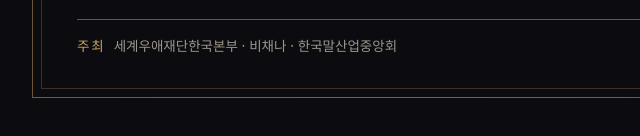
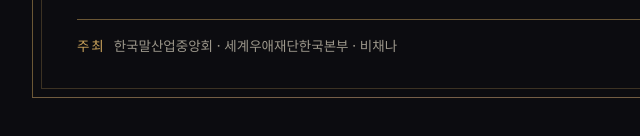
Before and after one commit to wizmanaid-Han/wooae-night-2026, a plain HTML site: page org/index.html in a window 1280 px wide. Shown: the part 1979-2115 px from the top of the page, 248-888 px from the left. Drawn offline with nearby package versions, Linux system fonts and the light colour scheme.

Commit message:
주최 표기 순서: 한국말산업중앙회 먼저

```diff
--- a/org/index.html
+++ b/org/index.html
@@ -134,7 +134,7 @@ a.mail{color:var(--foil-a)}
     </div>
 
     <div class="host">
-      <div><span>주최</span>세계우애재단한국본부 · 비채나 · 한국말산업중앙회</div>
+      <div><span>주최</span>한국말산업중앙회 · 세계우애재단한국본부 · 비채나</div>
     </div>
   </article>
 </div>
```
